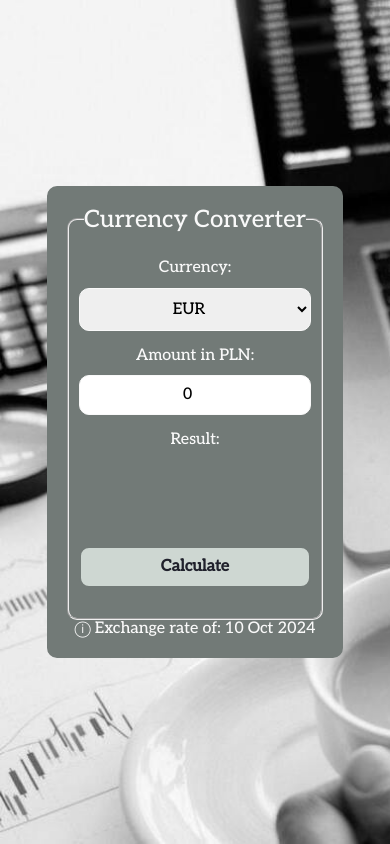
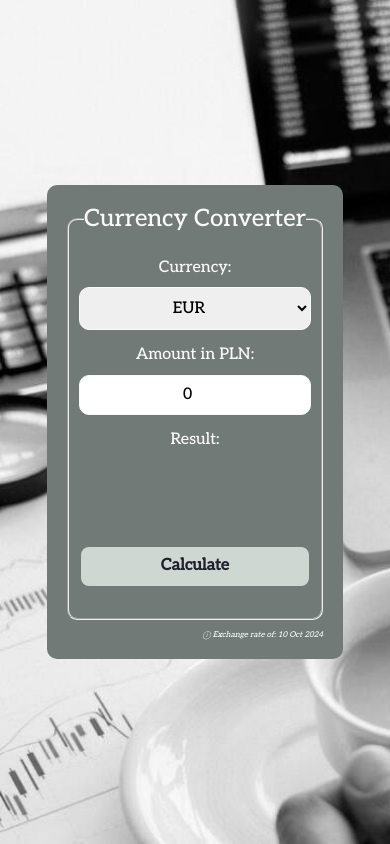
Before and after one commit to akutuzova11/react-currency-converter, a React (Create React App) app: page / in a window 390 px wide. Built offline with nearby package versions, Linux system fonts and the light colour scheme.

Commit message:
style date information of the exchange rate

```diff
--- a/src/Form/form.css
+++ b/src/Form/form.css
@@ -91,3 +91,17 @@
         min-height: 40px;
     }
 }
+
+.form__dateInfo {
+    font-size: 0.7rem;
+    margin-top: 10px;
+    text-align: right;
+    font-style: italic;
+}
+
+@media (max-width: 768px) {
+    .form__dateInfo {
+        font-size: 0.5rem;
+
+    }
+}
```
